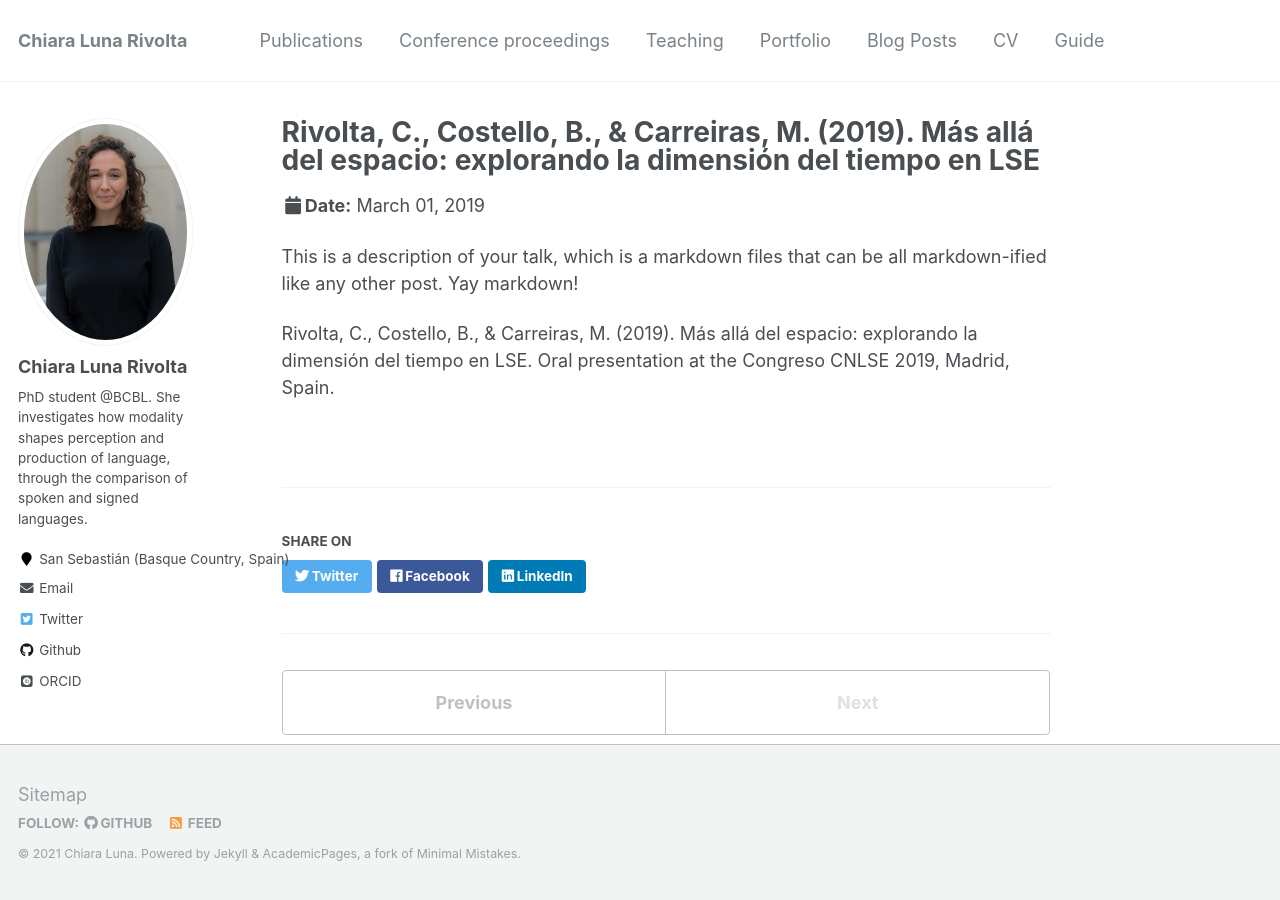
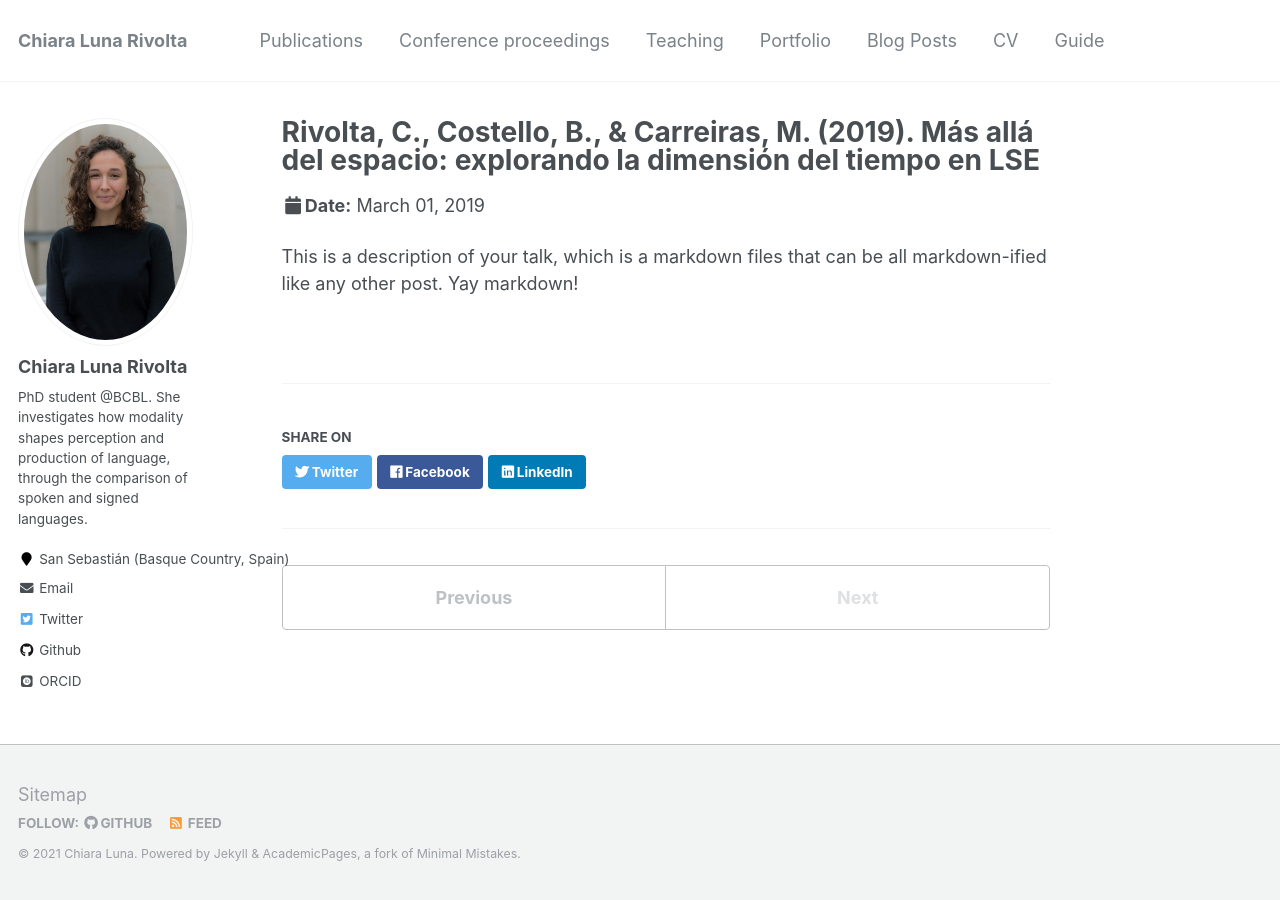
Before and after one commit to chiaralunariv/chiaralunariv.github.io, a Jekyll site: the page built from _talks/2012-03-01-talk-1.md, in a window 1280 px wide. Built offline with Jekyll 4.4.1, drawn with Linux system fonts in a browser that asks for light colours; some web fonts are replaced.

Commit message:
new_change

```diff
--- a/_talks/2012-03-01-talk-1.md
+++ b/_talks/2012-03-01-talk-1.md
@@ -1,7 +1,7 @@
 ---
 title: "Rivolta, C., Costello, B., & Carreiras, M. (2019). Más allá del espacio: explorando la dimensión del tiempo en LSE"
 collection: talks
-type: "Oral presentation"
+type: "Talk"
 permalink: /talks/2012-03-01-talk-1
 venue: "Congreso CNLSE 2019, Madrid, Spain"
 date: 2019-03-01
@@ -9,5 +9,3 @@ location: ""
 ---
 
 This is a description of your talk, which is a markdown files that can be all markdown-ified like any other post. Yay markdown!
-
-Rivolta, C., Costello, B., & Carreiras, M. (2019). Más allá del espacio: explorando la dimensión del tiempo en LSE. Oral presentation at the Congreso CNLSE 2019, Madrid, Spain.
```
Also changed, not shown: 2 other files.
